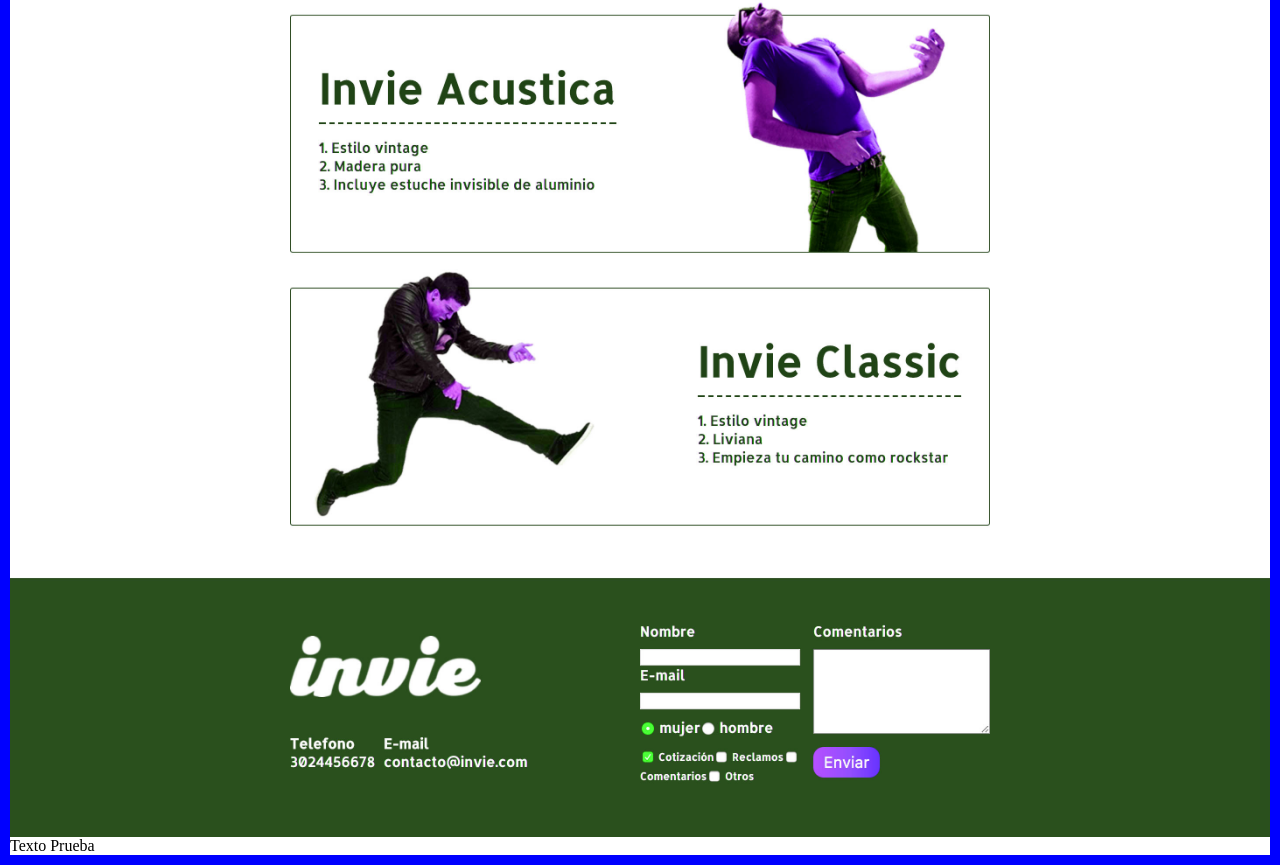
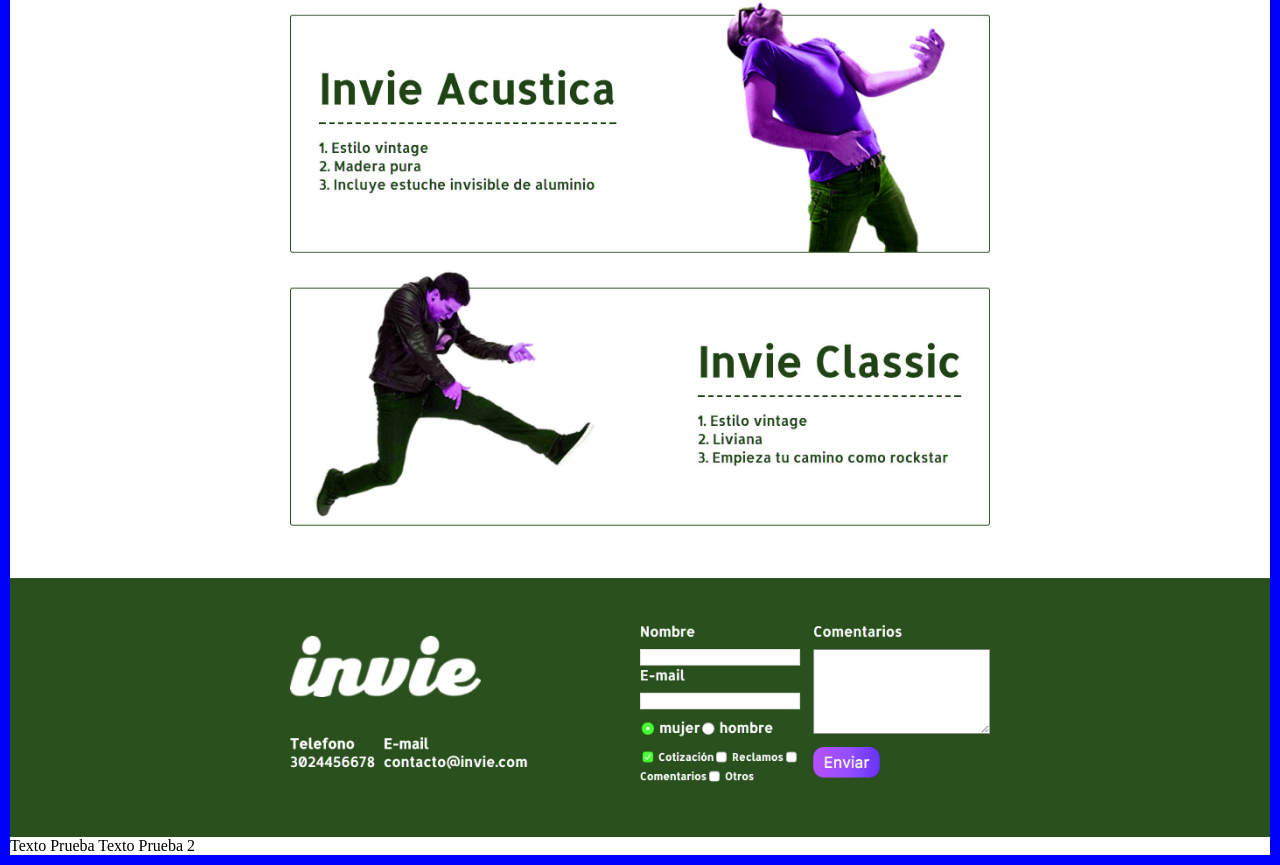
Before and after one commit to edinsonraul/invie-github, a plain HTML site: page index.html in a window 1280 px wide. Shown: the part 6258-7123 px from the top of the page. Drawn offline with Linux system fonts and the light colour scheme.

Commit message:
actualizacion index texto 2

```diff
--- a/index.html
+++ b/index.html
@@ -25,6 +25,7 @@
         <img src="invie-responsive.png" alt="" id="responsive">
         <img src="nueva-version.jpg" alt="">
         <span>Texto Prueba</span>
+        <span>Texto Prueba 2</span>
     </body>
 
 </html>
```
